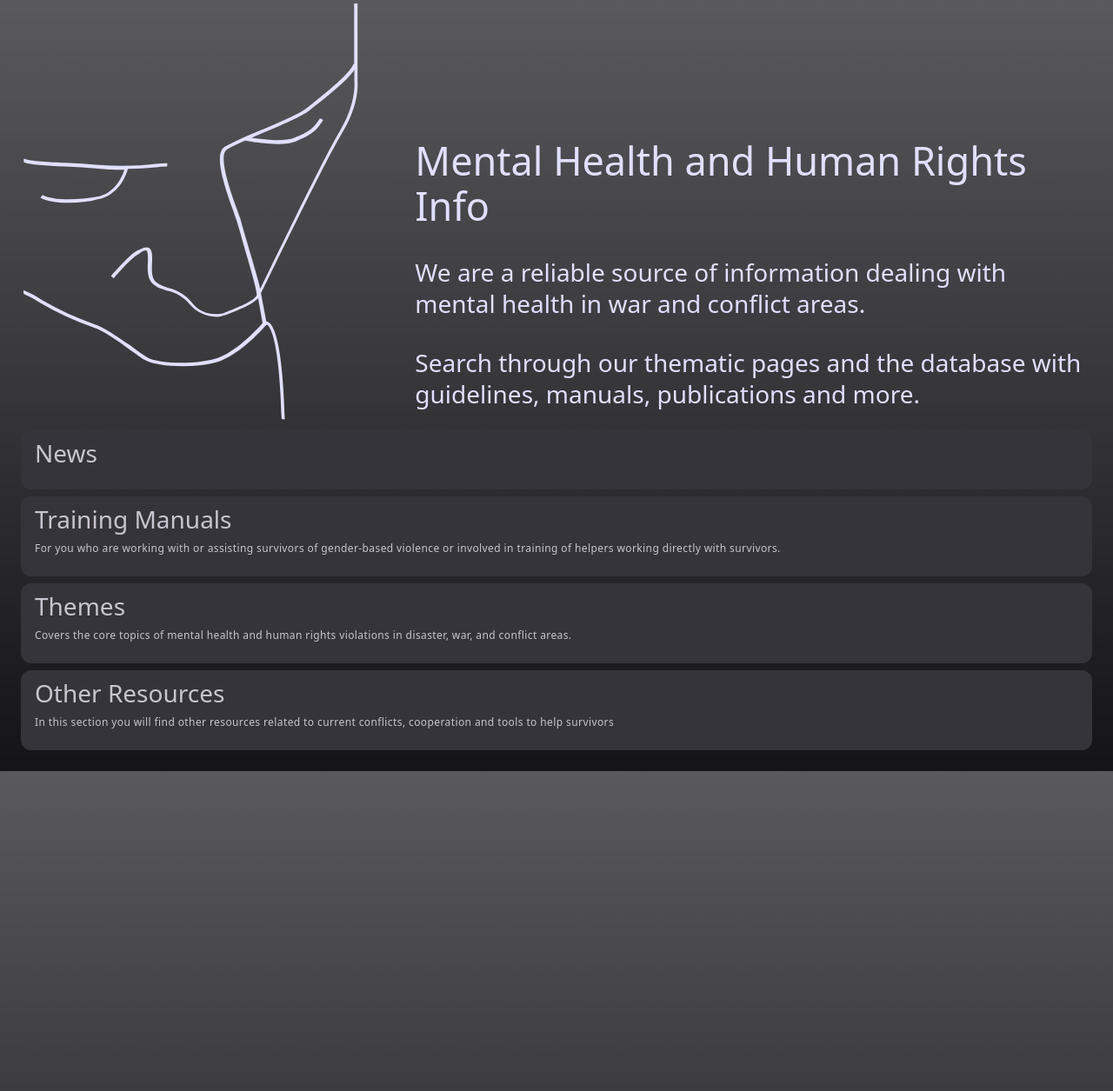
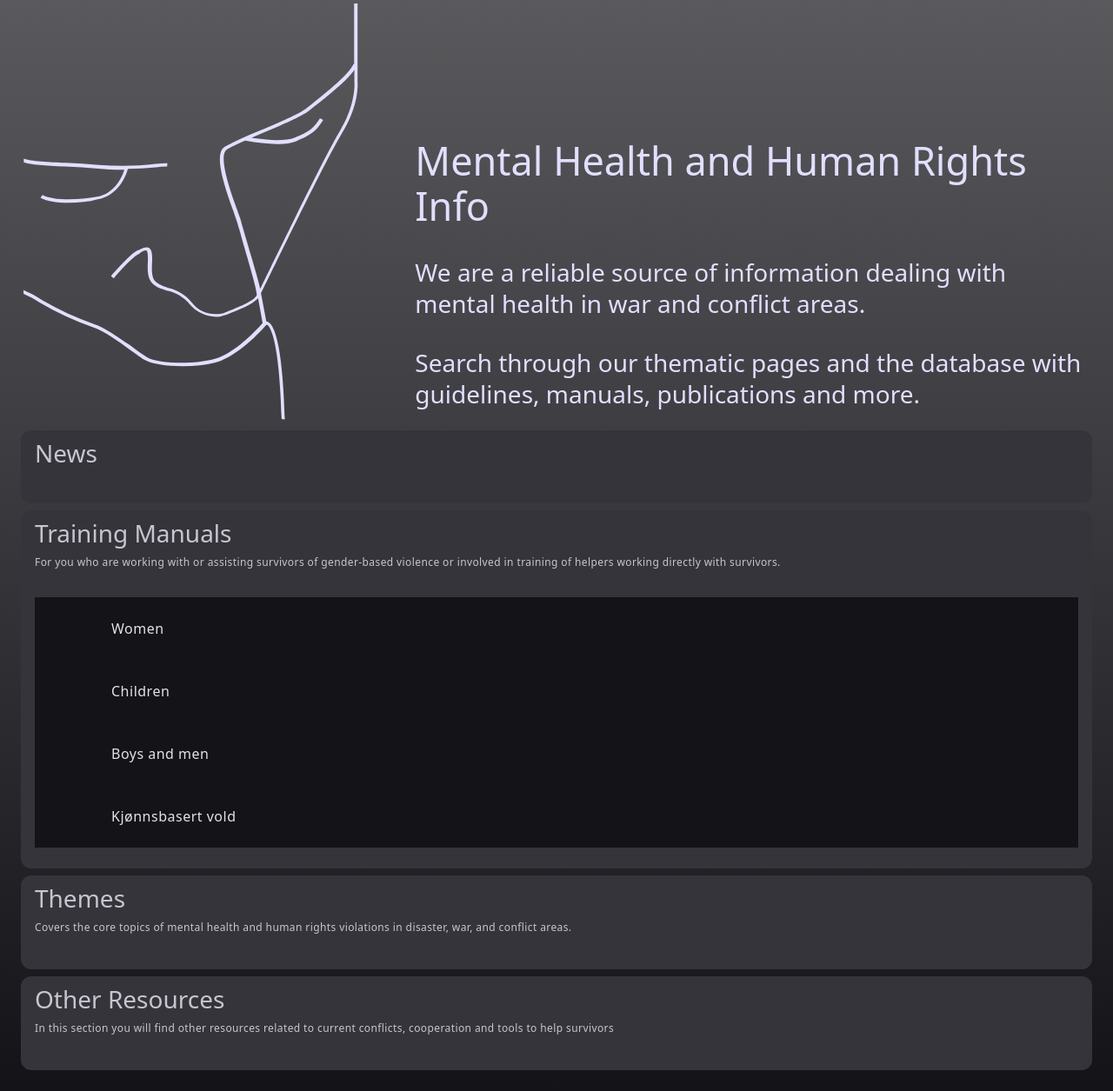
Before and after one commit to henkpb/hhri, a Jekyll site: the page built from index.md, in a window 1280 px wide. Shown: the whole page at 87% size. Built offline with Jekyll 4.4.1, drawn with Linux system fonts in a browser that asks for light colours; some web fonts are replaced.

Commit message:
Update home.html

```diff
--- a/_layouts/home.html
+++ b/_layouts/home.html
@@ -57,24 +57,66 @@
           <div class="micl-card__headline-m">
             <h2>News</h2>
           </div>
+          <div class="micl-card__content">
+          </div>
         </div>
         <div class="micl-card-filled">
           <div class="micl-card__headline-m">
             <h2>Training Manuals</h2>
           </div>
           <p class="micl-card__supporting-text">For you who are working with or assisting survivors of gender-based violence or involved in training of helpers working directly with survivors.</p>
+          <div class="micl-card__content">
+            <ul class="micl-list">
+              <li class="micl-list-item-one" tabindex="0">
+                <a href="" tabindex="-1">
+                  <span class="micl-list-item__image icon-gbv_women"></span>
+                  <span class="micl-list-item__text">
+                    <span class="micl-list-item__headline">Women</span>
+                  </span>
+                </a>
+              </li>
+              <li class="micl-list-item-one" tabindex="0">
+                <a href="" tabindex="-1">
+                  <span class="micl-list-item__image icon-gbv_children"></span>
+                  <span class="micl-list-item__text">
+                    <span class="micl-list-item__headline">Children</span>
+                  </span>
+                </a>
+              </li>
+              <li class="micl-list-item-one" tabindex="0">
+                <a href="" tabindex="-1">
+                  <span class="micl-list-item__image icon-gbv_men"></span>
+                  <span class="micl-list-item__text">
+                    <span class="micl-list-item__headline">Boys and men</span>
+                  </span>
+                </a>
+              </li>
+              <li class="micl-list-item-one" tabindex="0">
+                <a href="" tabindex="-1">
+                  <span class="micl-list-item__image icon-gbv_no"></span>
+                  <span class="micl-list-item__text">
+                    <span class="micl-list-item__headline">Kjønnsbasert vold</span>
+                  </span>
+                </a>
+              </li>
+            </ul>
+          </div>
         </div>
         <div class="micl-card-filled">
           <div class="micl-card__headline-m">
             <h2>Themes</h2>
           </div>
           <p class="micl-card__supporting-text">Covers the core topics of mental health and human rights violations in disaster, war, and conflict areas.</p>
+          <div class="micl-card__content">
+          </div>
         </div>
         <div class="micl-card-filled">
           <div class="micl-card__headline-m">
             <h2>Other Resources</h2>
           </div>
           <p class="micl-card__supporting-text">In this section you will find other resources related to current conflicts, cooperation and tools to help survivors</p>
+          <div class="micl-card__content">
+          </div>
         </div>
       </section>
     </main>
```
